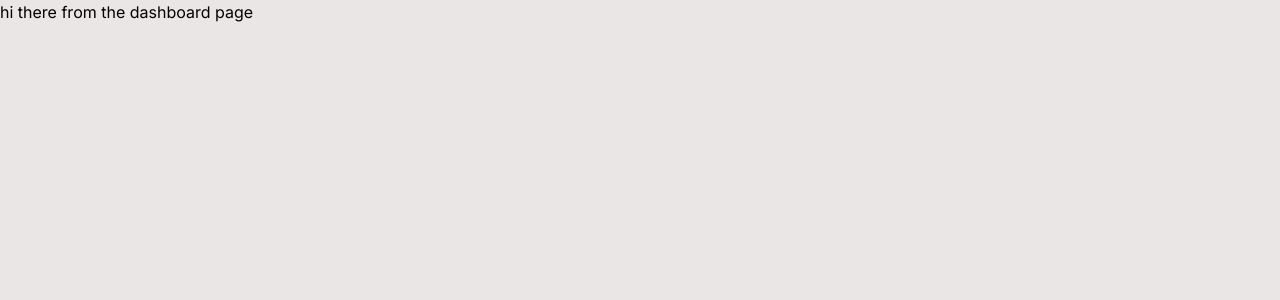
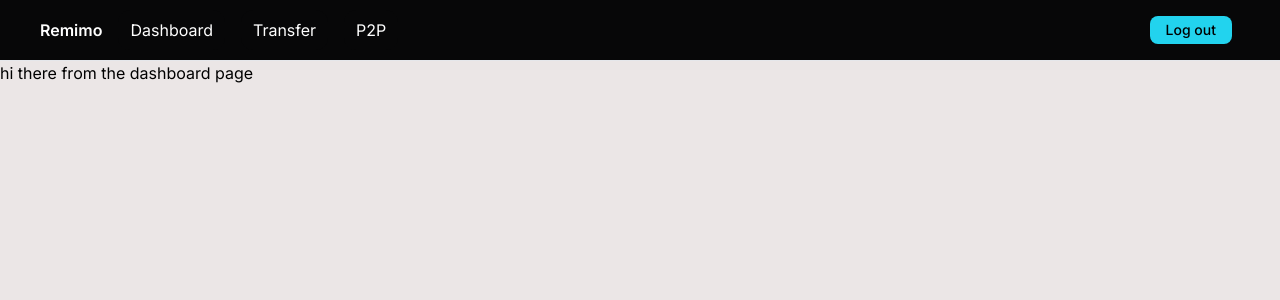
Before and after one commit to mynk2611/remimo, a Next.js app in the folder apps/user-app/: page /dashboard in a window 1280 px wide. Shown: the top 300 px of the page. Built offline with nearby package versions, Linux system fonts and the light colour scheme; no server answers.

Commit message:
add appbarclient component and appbar items

```diff
--- /dev/null
+++ b/apps/user-app/app/(dashboard pages)/layout.tsx
@@ -0,0 +1,12 @@
+import { AppbarClient } from "../../components/appbarClient";
+
+ export default function Layout ( {children} : {children : React.ReactNode}): JSX.Element {
+    return (
+    <div>
+        <AppbarClient/>
+        <div>
+            {children}
+        </div>
+    </div>
+    )
+ }
--- a/apps/user-app/app/page.tsx
+++ b/apps/user-app/app/page.tsx
@@ -20,6 +20,8 @@ export default function HomePage() {
             <div>
                 <h1>Home Page</h1>
                 <button onClick={() => router.push("/signup")}>Signup</button>
+                <br />
+                <button onClick={() => router.push("/api/auth/signin")}>Signin</button>
             </div>
         );
     }
--- /dev/null
+++ b/apps/user-app/components/appbarClient.tsx
@@ -0,0 +1,18 @@
+"use client"
+import { signOut, useSession } from "next-auth/react"
+import { useRouter } from "next/navigation";
+import { Appbar } from "@repo/ui/appbar"
+
+export const AppbarClient = () => {
+    const session = useSession();
+    const route = useRouter();
+
+    return(
+    <div>
+        <Appbar onSignout={async()=>{
+            await signOut();
+            route.push("/api/auth/signin")
+        }} user={session?.data?.user}/>
+    </div>
+    )
+}
--- a/packages/ui/package.json
+++ b/packages/ui/package.json
@@ -3,6 +3,7 @@
   "version": "0.0.0",
   "private": true,
   "exports": {
+    "./appbar" : "./src/appbar.tsx",
     "./button": "./src/button.tsx",
     "./card": "./src/card.tsx",
     "./code": "./src/code.tsx"
--- a/packages/ui/src/appbar.tsx
+++ b/packages/ui/src/appbar.tsx
@@ -1,3 +1,4 @@
+import { AppbarItem } from "./appbarItem";
 import { Button } from "./button";
 
 interface AppbarProps {
@@ -5,24 +6,41 @@ interface AppbarProps {
         name?: string | null;
     },
     // TODO: can u figure out what the type should be here?
-    onSignin: any,
+
     onSignout: any
 }
 
 export const Appbar = ({
     user,
-    onSignin,
     onSignout
 }: AppbarProps) => {
     return (
-    <div className="flex justify-between border-b px-4 bg-customblack">
-        <div className="text-base flex flex-col justify-center text-sky-950">
-            Remimo
+        <div className="flex justify-between border-b px-10 bg-customblack py-2">
+            <div className="flex">
+                <div className="text-base flex flex-col justify-center text-white font-semibold">
+                    Remimo
+                </div>
+
+                <div className=" flex flex-col justify-center pl-4">
+                    <AppbarItem title="Dashboard" href="/dashboard" />
+                </div>
+
+                <div className=" flex flex-col justify-center pl-4">
+                    <AppbarItem title="Transfer" href="/transfer" />
+                </div>
+
+                <div className=" flex flex-col justify-center pl-4">
+                    <AppbarItem title="P2P" href="/p2p" />
+                </div>
+            </div>
+
+            <div>
+                <div className="flex flex-col justify-center pt-2">
+                    <Button onClick={onSignout}>
+                        Log out
+                    </Button>
+                </div>
+            </div>
         </div>
-        <div className="flex flex-col justify-center pt-2">
-            <Button onClick={user ? onSignout : onSignin}>{user ? "Logout" : "Login"}
-            </Button>
-        </div>
-    </div>
     )
 }
--- /dev/null
+++ b/packages/ui/src/appbarItem.tsx
@@ -0,0 +1,14 @@
+import {useRouter} from "next/navigation";
+
+export function AppbarItem({title, href}:{title:string, href:string}){
+    const router = useRouter();
+    return(
+    <div>
+        <button onClick={()=>{ router.push(href)}}
+        type="button"
+        className="text-base text-white bg-customblack hover:bg-zinc-800 hover:border-t border-zinc-600 py-2 px-3 rounded-xl">
+            {title}
+        </button>
+    </div>
+    )
+}
--- a/packages/ui/src/button.tsx
+++ b/packages/ui/src/button.tsx
@@ -9,7 +9,7 @@ interface ButtonProps {
 
 export const Button = ({ children, onClick }: ButtonProps) => {
   return (
-    <button onClick={onClick} type="button" className="text-black bg-cyan-500 hover:bg-blue-800 focus:ring-4 focus:ring-blue-300 font-medium rounded-lg text-sm px-4 py-2 me-2 mb-2 ">
+    <button onClick={onClick} type="button" className="text-black bg-cyan-400 hover:bg-cyan-500 focus:ring-4 focus:ring-blue-300 font-medium rounded-lg text-sm px-4 py-1 me-2 mb-2 ">
       {children}
     </button>
   );
```
